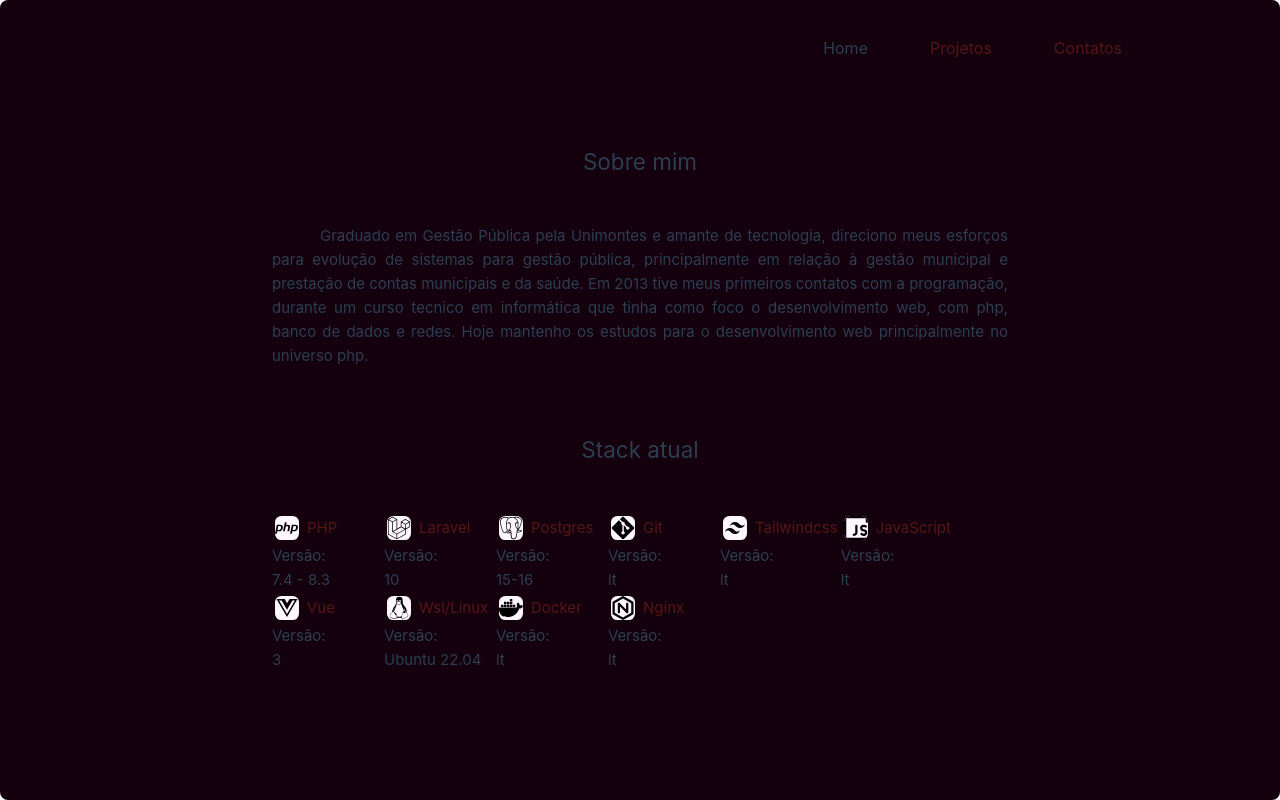
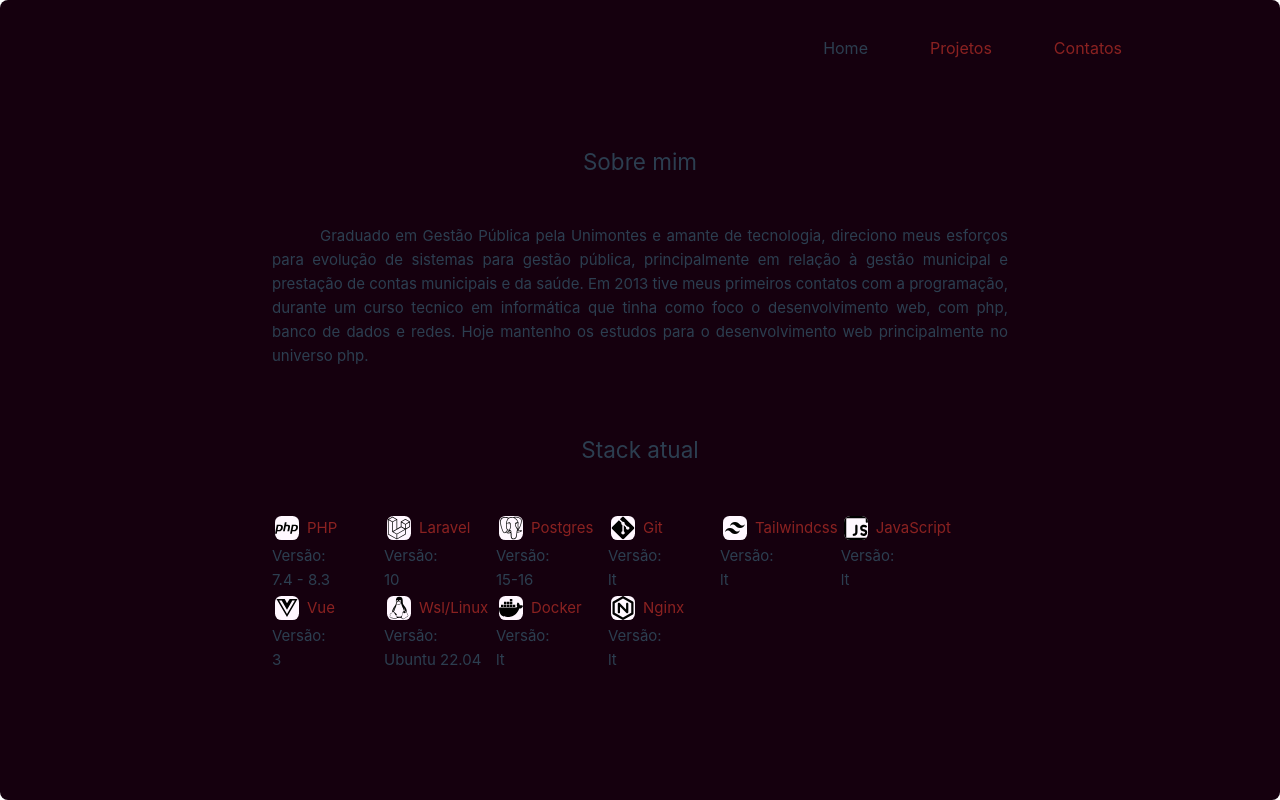
Before and after one commit to Daandrn/myPage, a Vue app: page / in a window 1280 px wide. Built offline with nearby package versions, Linux system fonts and the light colour scheme.

Commit message:
Update main.css fix link color

```diff
--- a/src/assets/main.css
+++ b/src/assets/main.css
@@ -18,7 +18,7 @@
 a,
 .purple {
   text-decoration: none;
-  color: rgb(85, 22, 22);
+  color: rgb(138, 33, 33);
   transition: 0.4s;
   padding: 3px;
 
```
